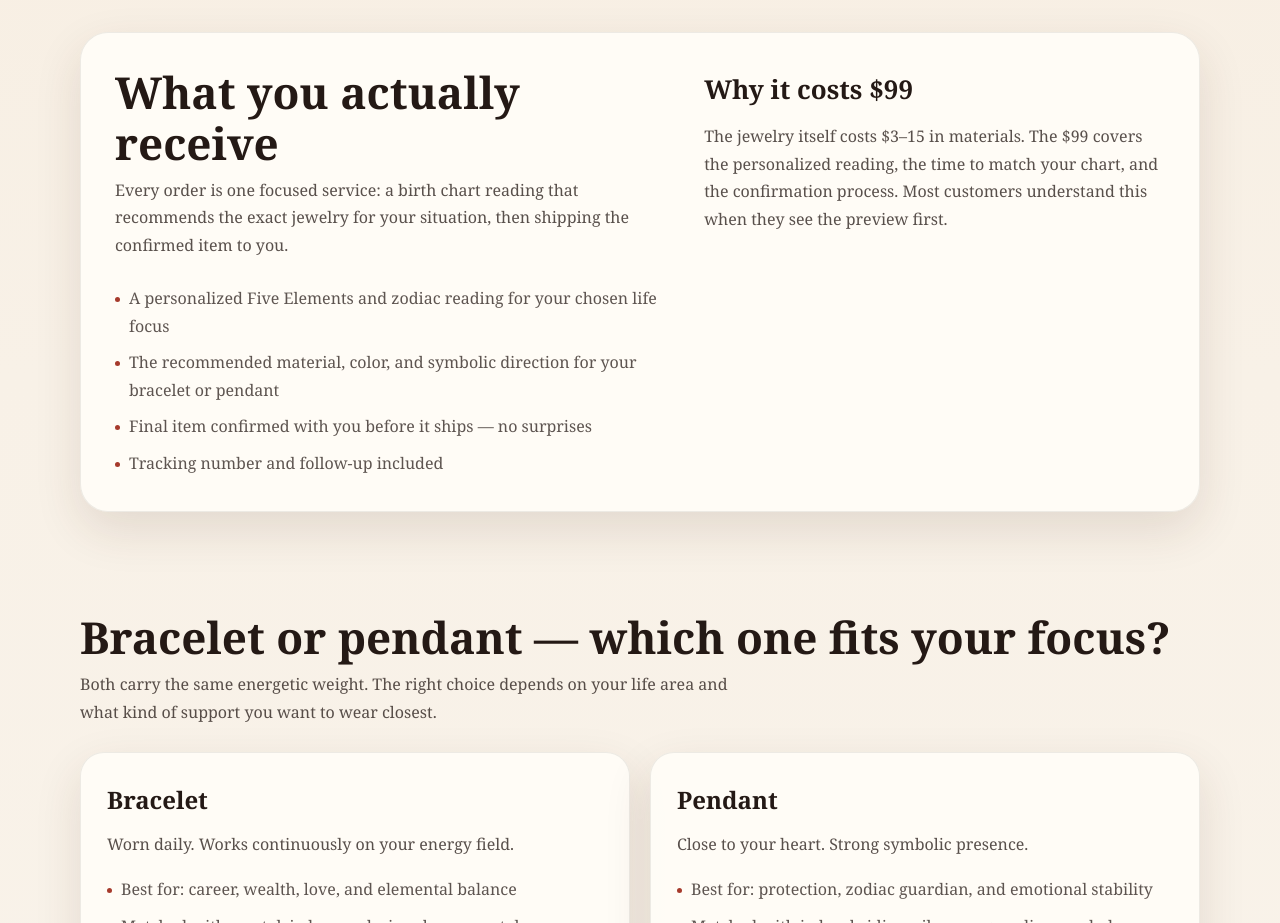
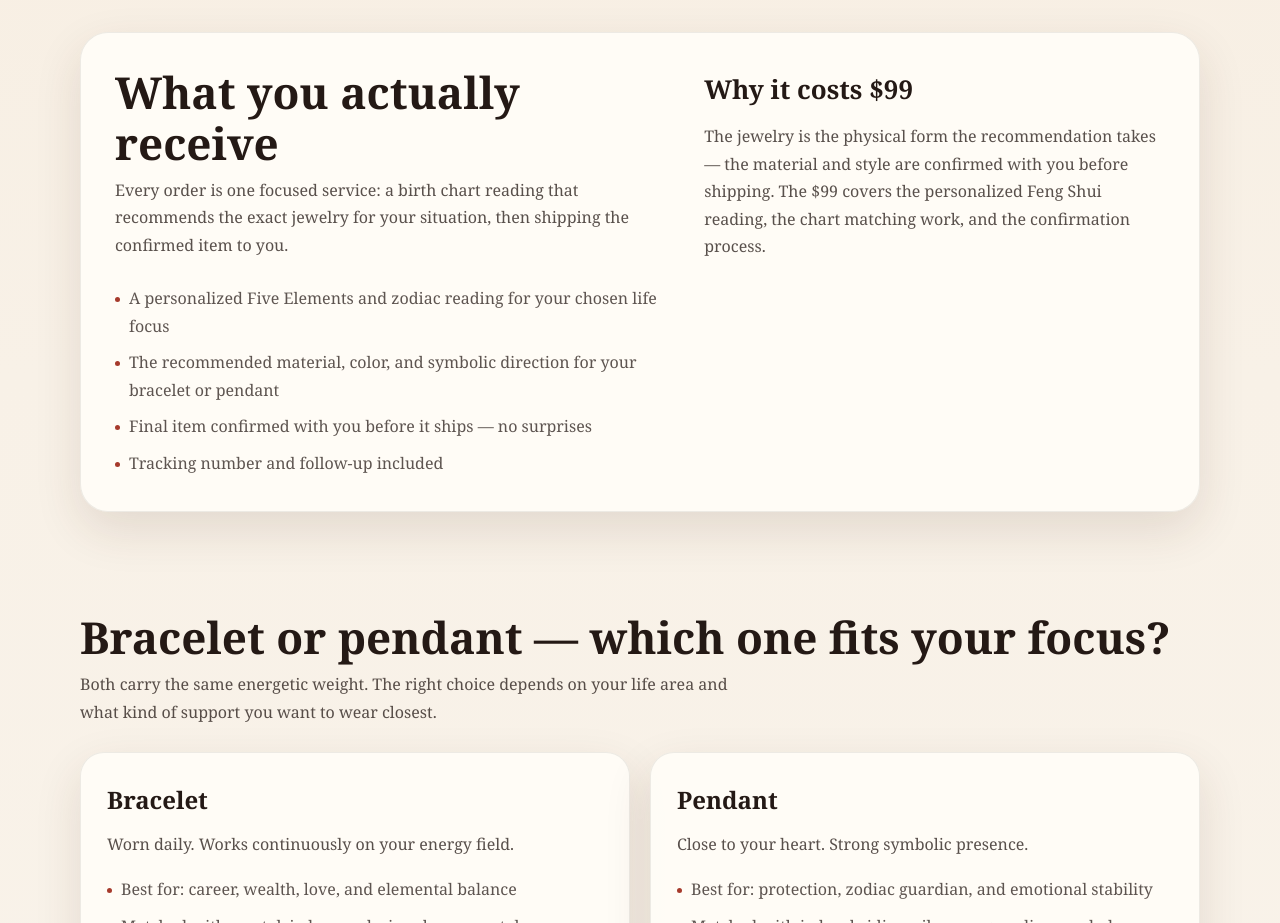
Before and after one commit to qzw-alt/oriental-destiny, a plain HTML site: page index.html in a window 1280 px wide. Shown: the part 1820-2743 px from the top of the page. Drawn offline with Linux system fonts and the light colour scheme.

Commit message:
Weaken material cost framing, emphasize Feng Shui reading value

```diff
--- a/index.html
+++ b/index.html
@@ -543,7 +543,7 @@
                         </div>
                         <div>
                             <h3 style="font-size: 26px; margin-bottom: 12px;">Why it costs $99</h3>
-                            <p style="color: rgba(36, 25, 21, 0.76); margin-bottom: 18px;">The jewelry itself costs $3–15 in materials. The $99 covers the personalized reading, the time to match your chart, and the confirmation process. Most customers understand this when they see the preview first.</p>
+                            <p style="color: rgba(36, 25, 21, 0.76); margin-bottom: 18px;">The jewelry is the physical form the recommendation takes — the material and style are confirmed with you before shipping. The $99 covers the personalized Feng Shui reading, the chart matching work, and the confirmation process.</p>
                         </div>
             </div>
         </section>
```
